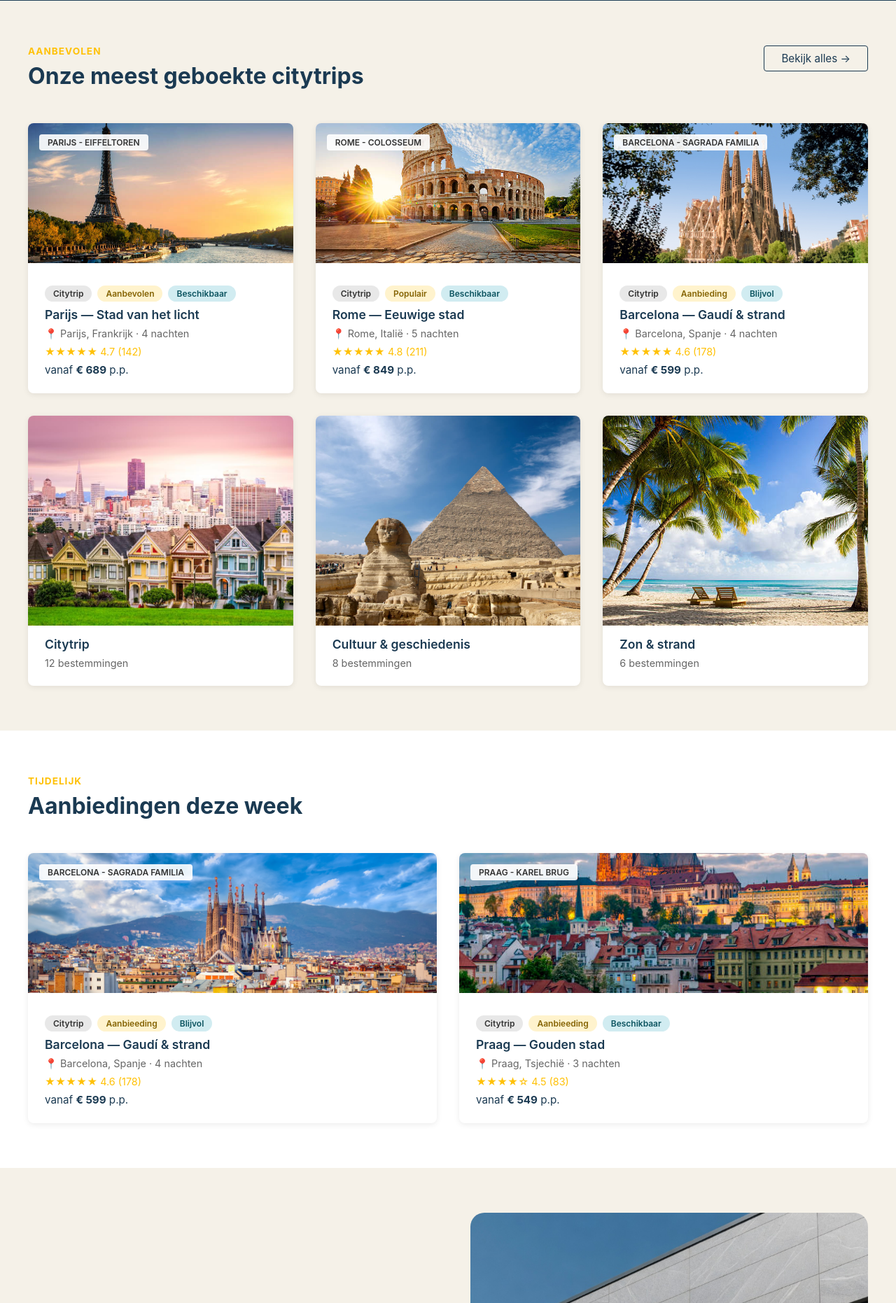
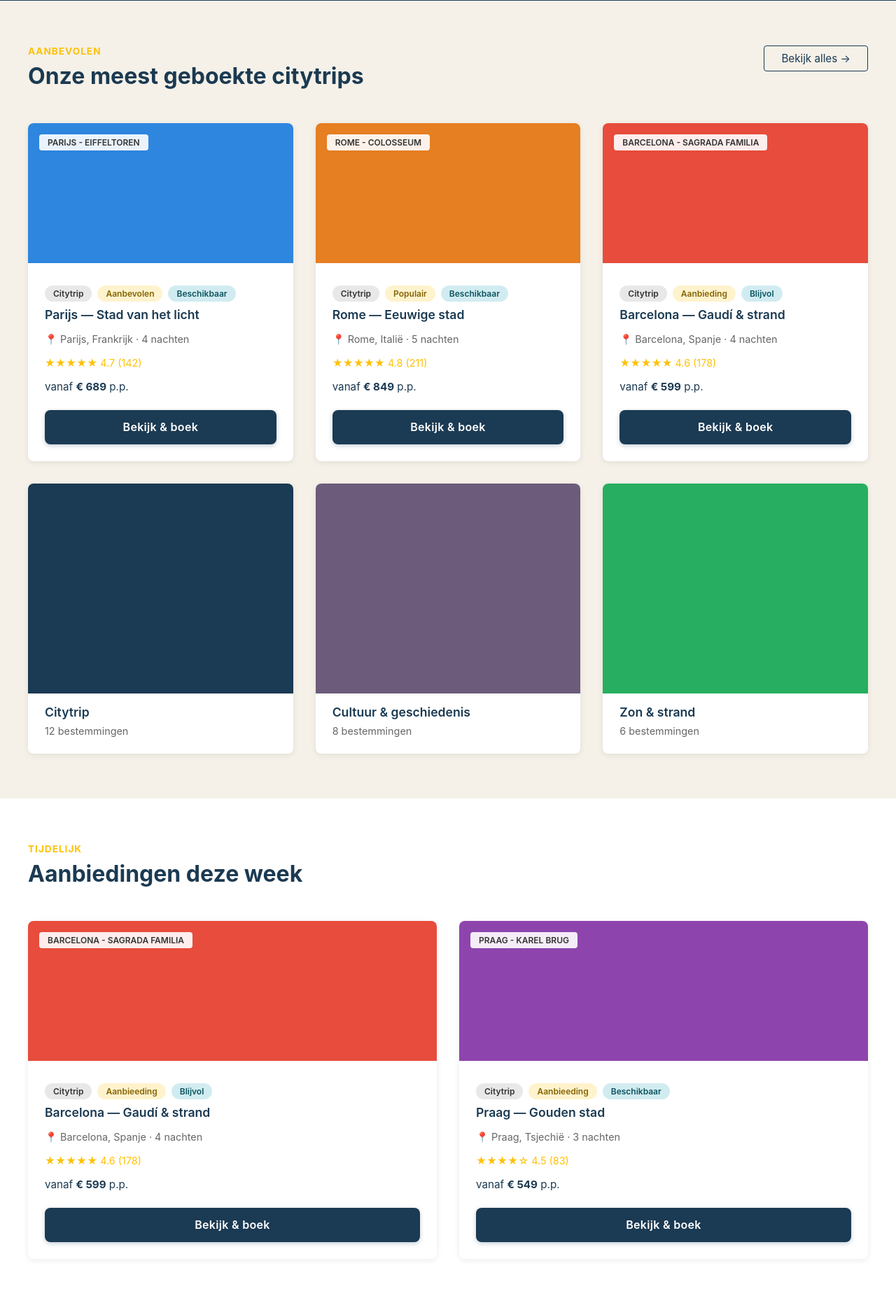
Before and after one commit to Yazan2006-coder/Reisbureau, a PHP site: page / in a window 1280 px wide. Shown: the part 875-2737 px from the top of the page at 70% size. Run offline with PHP 8.4, Linux system fonts and the light colour scheme.

Commit message:
trip cards mooier gemaakt en buttons mooier gemaakt

```diff
--- a/app/css/stylesheet.css
+++ b/app/css/stylesheet.css
@@ -2115,15 +2115,39 @@ img{
 .trip-btn {
     display: block;
     text-align: center;
-    margin-top: 1rem;
-    padding: 0.6rem 1rem;
+    margin: 0.5rem 1.5rem 1.5rem;
+    padding: 0.9rem 1rem;
+    font-size: 1rem;
+    font-weight: 600;
+    border-radius: 8px;
+    letter-spacing: 0.3px;
+    box-shadow: 0 2px 6px rgba(27, 58, 83, 0.25);
+    transition: background-color 0.2s, transform 0.2s;
+}
+
+.trip-btn:hover {
+    background-color: #2a5270;
+    transform: translateY(-2px);
 }
 
 .trip-beschrijving {
     font-size: 0.9rem;
     color: #555;
-    margin: 0.5rem 0;
-    line-height: 1.4;
+    margin: 0.5rem 1.5rem;
+    line-height: 1.5;
+}
+
+/* Kaarten even hoog maken zodat de knoppen netjes op een lijn staan */
+.trips-grid .trip-card,
+.offers-grid .offer-card,
+.reizen-grid .trip-card {
+    display: flex;
+    flex-direction: column;
+}
+
+/* De knop altijd onderaan de kaart zetten */
+.trip-btn {
+    margin-top: auto;
 }
 
 /* Mobiel responsive */
--- a/app/index.php
+++ b/app/index.php
@@ -70,8 +70,7 @@
 
             <div class="trips-grid">
                 <div class="trip-card">
-                    <div class="trip-image">
-                        <img src="Images/paris.jpg" alt="Parijs" >
+                    <div class="trip-image" style="background-color: #2E86DE;">
                         <div class="trip-label">PARIJS - EIFFELTOREN</div>
                     </div>
                     <div class="trip-tags">
@@ -83,11 +82,11 @@
                     <p class="trip-location">📍 Parijs, Frankrijk · 4 nachten</p>
                     <div class="trip-rating">★★★★★ 4.7 (142)</div>
                     <div class="trip-price">vanaf <strong>€ 689</strong> p.p.</div>
+                    <a href="reizen.php" class="btn btn-primary trip-btn">Bekijk & boek</a>
                 </div>
 
                 <div class="trip-card">
-                    <div class="trip-image">
-                        <img src="Images/rome.jpg" alt="Rome">
+                    <div class="trip-image" style="background-color: #E67E22;">
                         <div class="trip-label">ROME - COLOSSEUM</div>
                     </div>
                     <div class="trip-tags">
@@ -99,11 +98,11 @@
                     <p class="trip-location">📍 Rome, Italië · 5 nachten</p>
                     <div class="trip-rating">★★★★★ 4.8 (211)</div>
                     <div class="trip-price">vanaf <strong>€ 849</strong> p.p.</div>
+                    <a href="reizen.php" class="btn btn-primary trip-btn">Bekijk & boek</a>
                 </div>
 
                 <div class="trip-card">
-                    <div class="trip-image">
-                        <img src="Images/barcelona.jpg" alt="Barcelona">
+                    <div class="trip-image" style="background-color: #E74C3C;">
                         <div class="trip-label">BARCELONA - SAGRADA FAMILIA</div>
                     </div>
                     <div class="trip-tags">
@@ -115,28 +114,23 @@
                     <p class="trip-location">📍 Barcelona, Spanje · 4 nachten</p>
                     <div class="trip-rating">★★★★★ 4.6 (178)</div>
                     <div class="trip-price">vanaf <strong>€ 599</strong> p.p.</div>
+                    <a href="reizen.php" class="btn btn-primary trip-btn">Bekijk & boek</a>
                 </div>
 
                 <div class="trip-card category-card">
-                    <div class="trip-image">
-                        <img src="Images/city.jpg" alt="Citytrip">
-                    </div>
+                    <div class="trip-image" style="background-color: #1b3a53;"></div>
                     <div class="category-label">Citytrip</div>
                     <p class="category-count">12 bestemmingen</p>
                 </div>
 
                 <div class="trip-card category-card">
-                    <div class="trip-image">
-                        <img src="Images/historical.jpg" alt="Cultuur & geschiedenis">
-                    </div>
+                    <div class="trip-image" style="background-color: #6C5B7B;"></div>
                     <div class="category-label">Cultuur & geschiedenis</div>
                     <p class="category-count">8 bestemmingen</p>
                 </div>
 
                 <div class="trip-card category-card">
-                    <div class="trip-image">
-                        <img src="Images/beach.jpg" alt="Zon & strand">
-                    </div>
+                    <div class="trip-image" style="background-color: #27AE60;"></div>
                     <div class="category-label">Zon & strand</div>
                     <p class="category-count">6 bestemmingen</p>
                 </div>
@@ -154,9 +148,8 @@
 
             <div class="offers-grid">
                 <div class="offer-card">
-                    <div class="offer-image">
-                        <img src="Images/barcelona2.jpg" alt="Barcelona" >
-                    <div class="offer-label">BARCELONA - SAGRADA FAMILIA</div>
+                    <div class="offer-image" style="background-color: #E74C3C;">
+                        <div class="offer-label">BARCELONA - SAGRADA FAMILIA</div>
                     </div>
                     <div class="offer-tags">
                         <span class="tag tag-default">Citytrip</span>
@@ -167,11 +160,11 @@
                     <p class="offer-location">📍 Barcelona, Spanje · 4 nachten</p>
                     <div class="offer-rating">★★★★★ 4.6 (178)</div>
                     <div class="offer-price">vanaf <strong>€ 599</strong> p.p.</div>
+                    <a href="reizen.php" class="btn btn-primary trip-btn">Bekijk & boek</a>
                 </div>
 
                 <div class="offer-card">
-                    <div class="offer-image">
-                        <img src="Images/prague.jpg" alt="Praag">
+                    <div class="offer-image" style="background-color: #8E44AD;">
                         <div class="offer-label">PRAAG - KAREL BRUG</div>
                     </div>
                     <div class="offer-tags">
@@ -183,6 +176,7 @@
                     <p class="offer-location">📍 Praag, Tsjechië · 3 nachten</p>
                     <div class="offer-rating">★★★★☆ 4.5 (83)</div>
                     <div class="offer-price">vanaf <strong>€ 549</strong> p.p.</div>
+                    <a href="reizen.php" class="btn btn-primary trip-btn">Bekijk & boek</a>
                 </div>
             </div>
         </div>
--- a/app/reisbureau.sql
+++ b/app/reisbureau.sql
@@ -43,7 +43,10 @@ INSERT INTO reizen (bestemming, beschrijving, type_reis, prijs, kleur, startdatu
 ('Bali', 'Ontdek tropische stranden, tempels en rijstvelden in het paradijs van Indonesië. Perfect voor ontspanning en avontuur.', 'Strand', 799.99, '#27AE60', '2026-07-10', '2026-07-17', 15),
 ('Noorwegen', 'Beleef de fjorden, Northern Lights en wilde natuur. Een avontuurlijke reis door één van de mooiste landen ter wereld.', 'Avontuur', 1299.99, '#2E86DE', '2026-08-01', '2026-08-10', 12),
 ('Amsterdam', 'Ontdek grachten, musea en typische Nederlandse gezelligheid. De perfecte korte citytrip voor herhaling.', 'Citytrip', 349.99, '#F39C12', '2026-07-15', '2026-07-18', 25),
-('Marokko', 'Marrakech, Fez en de Sahara wachten op je. Een magische reis met exotische markten en prachtige landschappen.', 'Avontuur', 649.99, '#9B59B6', '2026-08-05', '2026-08-12', 18);
+('Marokko', 'Marrakech, Fez en de Sahara wachten op je. Een magische reis met exotische markten en prachtige landschappen.', 'Avontuur', 649.99, '#9B59B6', '2026-08-05', '2026-08-12', 18),
+('Parijs', 'Stad van het licht met de Eiffeltoren, het Louvre en gezellige terrasjes. Een romantische citytrip die je niet snel vergeet.', 'Citytrip', 689.00, '#2E86DE', '2026-07-20', '2026-07-24', 20),
+('Rome', 'Wandel langs het Colosseum, het Forum Romanum en gooi een muntje in de Trevifontein. Geschiedenis op elke hoek.', 'Citytrip', 849.00, '#E67E22', '2026-08-15', '2026-08-20', 18),
+('Praag', 'De Gouden Stad met de Karelsbrug, de astronomische klok en sfeervolle straatjes. Perfect voor een korte stedentrip.', 'Citytrip', 549.00, '#8E44AD', '2026-09-01', '2026-09-04', 22);
 
 -- Boekingen tabel
 CREATE TABLE IF NOT EXISTS boekingen (
--- a/app/reizen.php
+++ b/app/reizen.php
@@ -165,10 +165,9 @@ $aantal_reizen = count($alle_reizen);
                             <?php echo $beschikbaarheid_tag; ?>
                         </div>
                         <h3><?php echo htmlspecialchars($reis['bestemming']); ?></h3>
-                        <p class="trip-beschrijving"><?php echo htmlspecialchars(substr($reis['beschrijving'], 0, 80)) . '...'; ?></p>
                         <p class="trip-location">📍 <?php echo htmlspecialchars($reis['bestemming']); ?> · <?php echo $aantal_nachten; ?> <?php echo ($aantal_nachten == 1) ? 'nacht' : 'nachten'; ?></p>
+                        <div class="trip-rating">★★★★★ 4.6</div>
                         <div class="trip-price">vanaf <strong>€ <?php echo number_format($reis['prijs'], 2, ',', '.'); ?></strong> p.p.</div>
-                        <p class="available-places"><?php echo $vrije_plaatsen; ?> plaatsen beschikbaar</p>
                         <a href="reis-detail.php?id=<?php echo $reis['id']; ?>" class="btn btn-primary trip-btn">Bekijk & boek</a>
                     </div>
                     <?php
```
